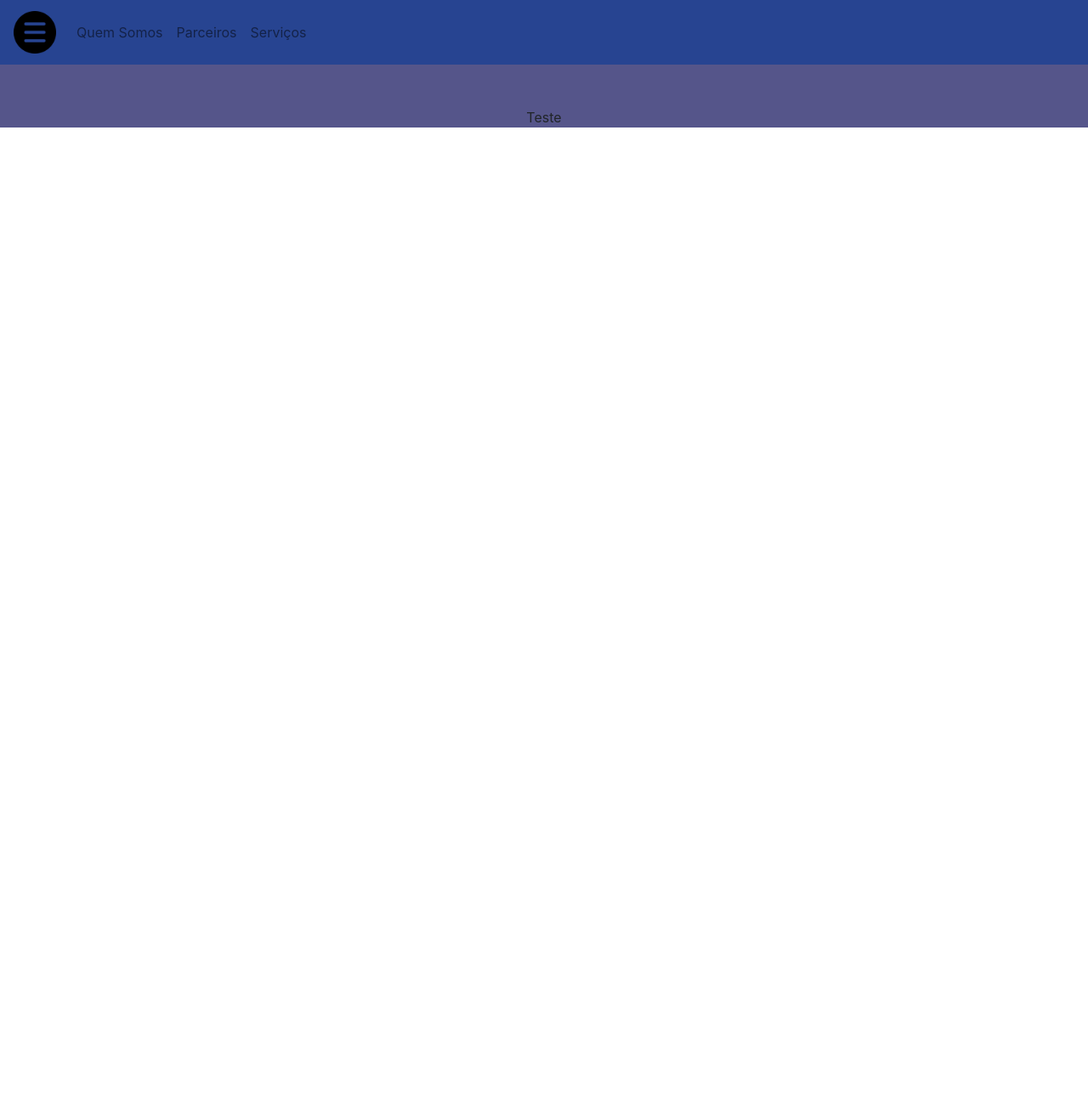
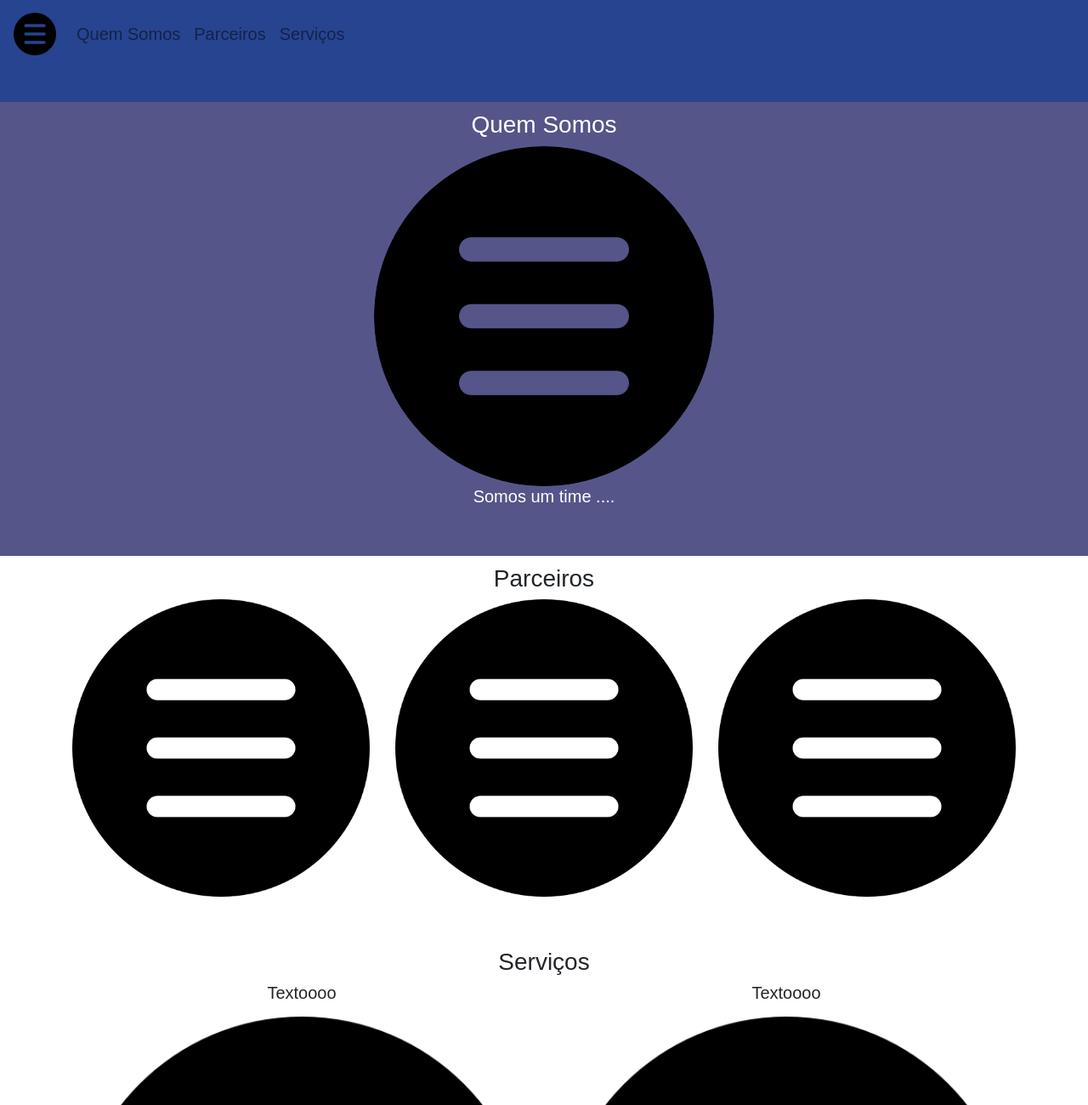
Before and after one commit to JhonatanSSantiago/curso-dio-construindo-pagina-com-bootstrap, a plain HTML site: page index.html in a window 1280 px wide. Shown: the top 1300 px of the page at 85% size. Before the commit the page ends 800 px from the top, so only its background shows below. Drawn offline with Linux system fonts and the light colour scheme.

Commit message:
finalizando

```diff
--- a/css/style.css
+++ b/css/style.css
@@ -4,8 +4,24 @@
 
 .quem-somos {
     background-color: rgb(85, 85, 138);
+    color: white;
 }
 
 .margin {
-    padding-top: 50px;
+    padding-top: 10px;
+    padding-bottom: 50px;
 }
+
+body {
+    font: 20px Arial, sans-serif;
+}
+
+.parceiros {
+    background-color: rgb(#58FAF4);
+}
+
+.bg-footer {
+    background-color: black;
+    color: white;
+
+}
--- a/index.html
+++ b/index.html
@@ -8,7 +8,7 @@
         <link rel="stylesheet" href="css/style.css">
     </head>
     <body>
-        <nav class="navbar navbar-expand-lg navbar-light">
+        <nav class="navbar navbar-expand-lg navbar-light margin">
             <a class="navbar-brand" href="#">
                 <img src="img/menu.png" alt="menu" width="50" height="50">
             </a>
@@ -16,13 +16,13 @@
             <div class="collapse navbar-collapse">
               <ul class="navbar-nav">
                 <li class="nav-item">
-                  <a class="nav-link" href="#"> Quem Somos </a>
+                  <a class="nav-link" href="#quemsomos"> Quem Somos </a>
                 </li>
                 <li class="nav-item">
-                  <a class="nav-link" href="#"> Parceiros </a>
+                  <a class="nav-link" href="#parceiros"> Parceiros </a>
                 </li>
                 <li class="nav-item">
-                  <a class="nav-link" href="#"> Serviços </a>
+                  <a class="nav-link" href="#servicos"> Serviços </a>
                 </li>
               </ul>
             </div>
@@ -30,8 +30,53 @@
 
           <section id="quemsomos">
                 <div class="container-fluid quem-somos text-center margin">
-                    <p>Teste</p>
+                    <h3>Quem Somos</h3>
+                    <img class="rounded-circle" src="img/menu.png" alt="imagem" width="400" height="400">
+                    <h5>Somos um time ....</h5>
                 </div>
           </section>
+
+          <section class="parceiros">
+              <div class="container-fluid text-center margin parceiros">
+                  <h3>Parceiros</h3>
+                  <div class="container">
+                      <div class="row">
+                          <div class="col-md -4">
+                              <img src="img/menu.png" alt="imagem" width="100%">
+                          </div>
+
+                        <div class="col-md-4">
+                            <img src="img/menu.png" alt="imagem" width="100%">
+                        </div>
+
+                      <div class="col-md-4">
+                          <img src="img/menu.png" alt="imagem" width="100%">
+                      </div>
+                  </div>
+                  </div>
+              </div>
+          </section>
+
+          <section class="servicos">
+              <div class="container-fluid text-center margin servicos">
+                    <h3>Serviços</h3>
+                    <div class="container">
+                      <div class="row">
+                          <div class="col-lg-6">
+                            <p>Textoooo</p>
+                              <img src="img/menu.png" alt="imagem" width="100%">
+                          </div>
+
+                        <div class="col-lg-6">
+                          <p>Textoooo</p>
+                            <img src="img/menu.png" alt="imagem" width="100%">
+                        </div>
+                    </div>
+                  </div>
+              </div>
+          </section>
+          <footer class="container-fluid text-center bg-footer margin">
+             <p>Desenvolvido por</p>
+          </footer>
     </body>
 </html>
```
